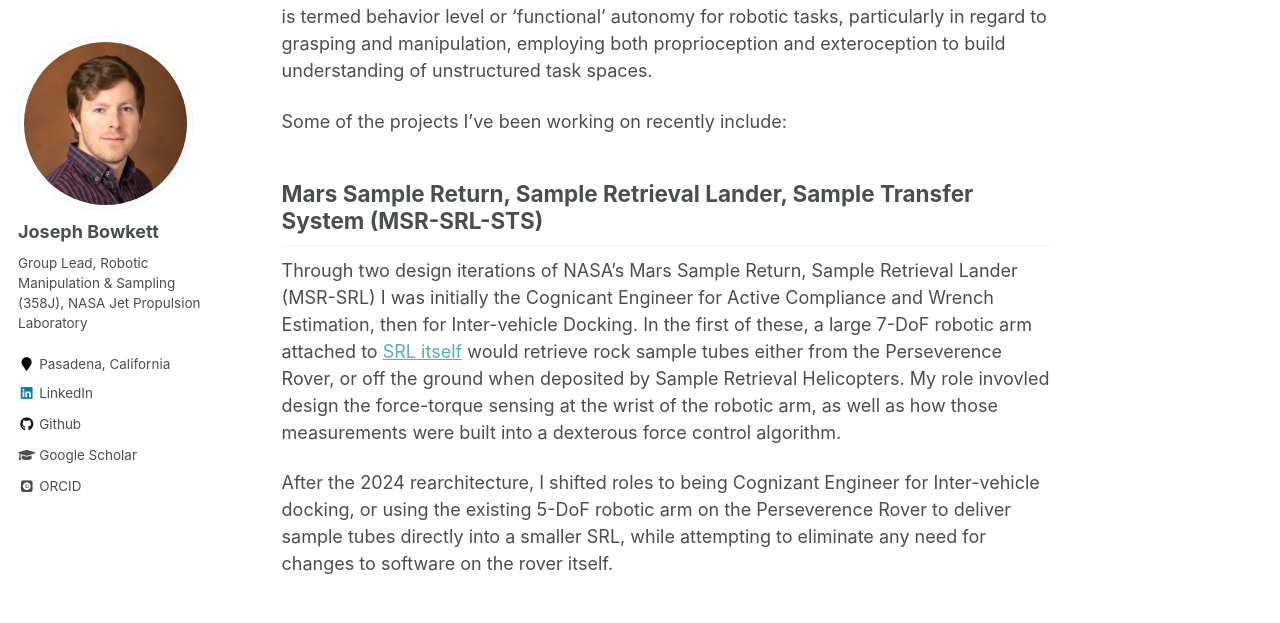
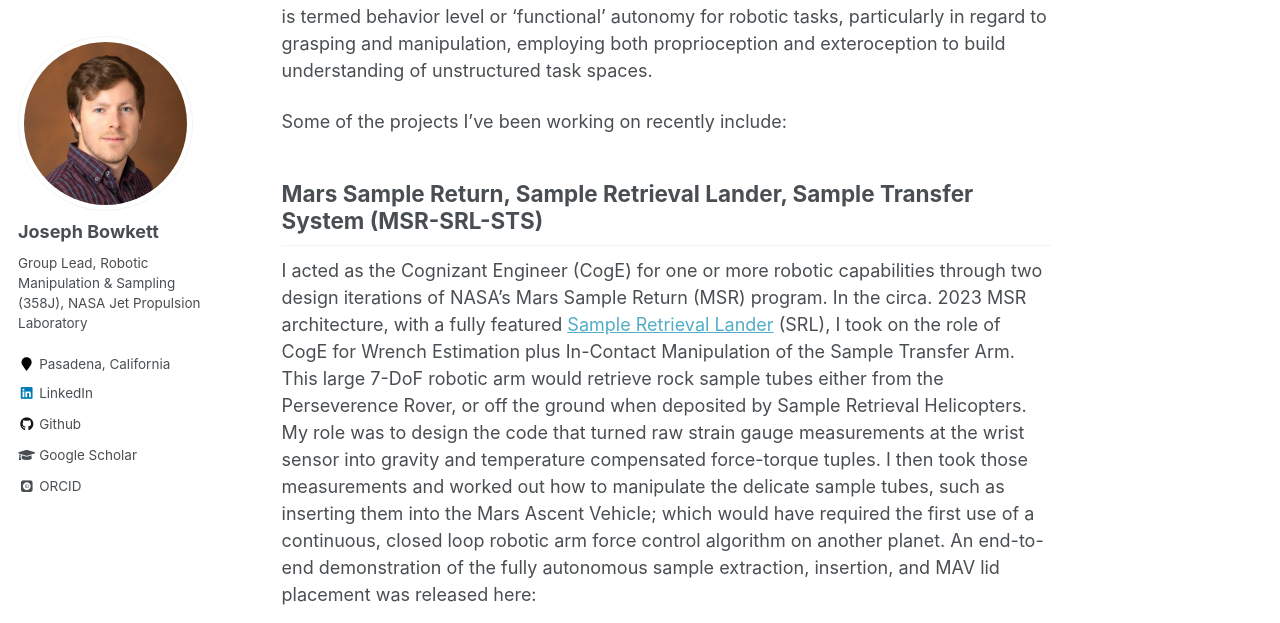
Before and after one commit to JosephBowkett/josephbowkett.github.io, a Jekyll site: the page built from _pages/about.md, in a window 1280 px wide and 1400 px high, scrolled down 211 px. Shown: the top 623 px of the window. Built offline with Jekyll 4.4.1, drawn with Linux system fonts in a browser that asks for light colours; some web fonts are replaced; some of the changed text lies outside the part shown.

Commit message:
Update about

```diff
--- a/_pages/about.md
+++ b/_pages/about.md
@@ -15,9 +15,14 @@ Some of the projects I've been working on recently include:
 Mars Sample Return, Sample Retrieval Lander, Sample Transfer System (MSR-SRL-STS)
 ------
 
-Through two design iterations of NASA's Mars Sample Return, Sample Retrieval Lander (MSR-SRL) I was initially the Cognicant Engineer for Active Compliance and Wrench Estimation, then for Inter-vehicle Docking. In the first of these, a large 7-DoF robotic arm attached to [SRL itself](https://science.nasa.gov/mission/mars-sample-return/sample-retrieval-lander/) would retrieve rock sample tubes either from the Perseverence Rover, or off the ground when deposited by Sample Retrieval Helicopters. My role invovled design the force-torque sensing at the wrist of the robotic arm, as well as how those measurements were built into a dexterous force control algorithm.
+I acted as the Cognizant Engineer (CogE) for one or more robotic capabilities through two design iterations of NASA's Mars Sample Return (MSR) program. In the circa. 2023 MSR architecture, with a fully featured [Sample Retrieval Lander](https://science.nasa.gov/mission/mars-sample-return/sample-retrieval-lander/) (SRL), I took on the role of CogE for Wrench Estimation plus In-Contact Manipulation of the Sample Transfer Arm. This large 7-DoF robotic arm would retrieve rock sample tubes either from the Perseverence Rover, or off the ground when deposited by Sample Retrieval Helicopters. My role was to design the code that turned raw strain gauge measurements at the wrist sensor into gravity and temperature compensated force-torque tuples. I then took those measurements and worked out how to manipulate the delicate sample tubes, such as inserting them into the Mars Ascent Vehicle; which would have required the first use of a continuous, closed loop robotic arm force control algorithm on another planet. An end-to-end demonstration of the fully autonomous sample extraction, insertion, and MAV lid placement was released here:
 
-After the 2024 rearchitecture, I shifted roles to being Cognizant Engineer for Inter-vehicle docking, or using the existing 5-DoF robotic arm on the Perseverence Rover to deliver sample tubes directly into a smaller SRL, while attempting to eliminate any need for changes to software on the rover itself.
+<iframe width="560" height="315" src="https://www.youtube.com/embed/RnqbMj8NwfE?si=ffr0LX3juVYeecSo" title="YouTube video player" frameborder="0" allow="accelerometer; autoplay; clipboard-write; encrypted-media; gyroscope; picture-in-picture; web-share" referrerpolicy="strict-origin-when-cross-origin" allowfullscreen></iframe>
+
+After the 2024 rearchitecture, I shifted roles to be Cognizant Engineer for Inter-vehicle docking, or using the existing 5-DoF robotic arm on the Perseverence Rover to deliver sample tubes directly into a smaller SRL, while attempting to eliminate any need for changes to software on the rover itself. It involved studying all the existing capabilities of the robotic arm, along with all the validated sets of parameters that accompanied existing self-docking behavior (for exchanging drill bits), then transforming various matrices to permit docking with another vehicle. This culiminated in an end-to-end inter-vehicle docking demonstration in JPL's Mars Yard, using the Engineering Model of the Perseverence rover:
+
+<iframe width="560" height="315" src="https://www.youtube.com/embed/ywitbfgEGtA?si=0BFpzQkG3QryBvbr" title="YouTube video player" frameborder="0" allow="accelerometer; autoplay; clipboard-write; encrypted-media; gyroscope; picture-in-picture; web-share" referrerpolicy="strict-origin-when-cross-origin" allowfullscreen></iframe>
+
 
 Extant Exobiology Life Surveyor (EELS)
 ------
```
